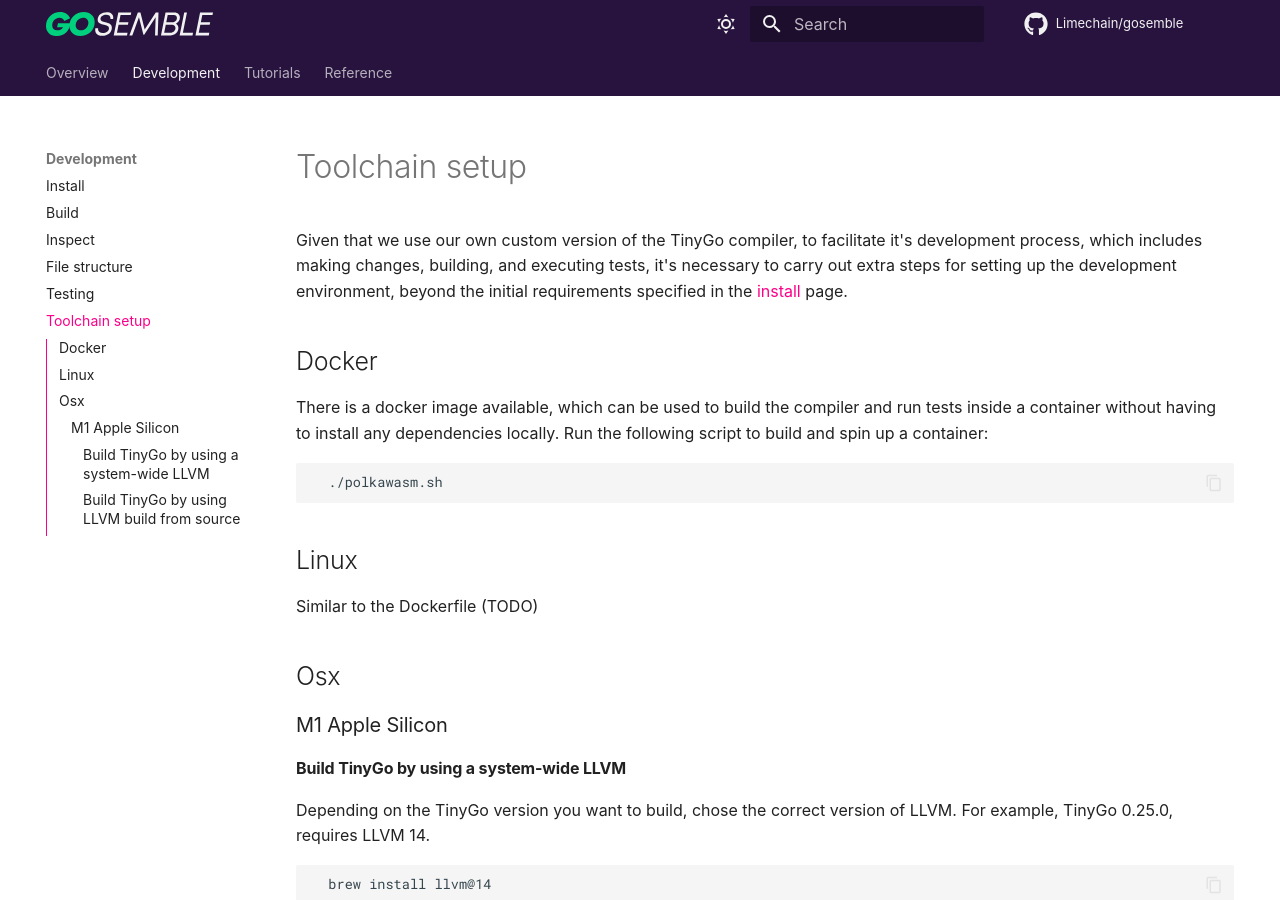
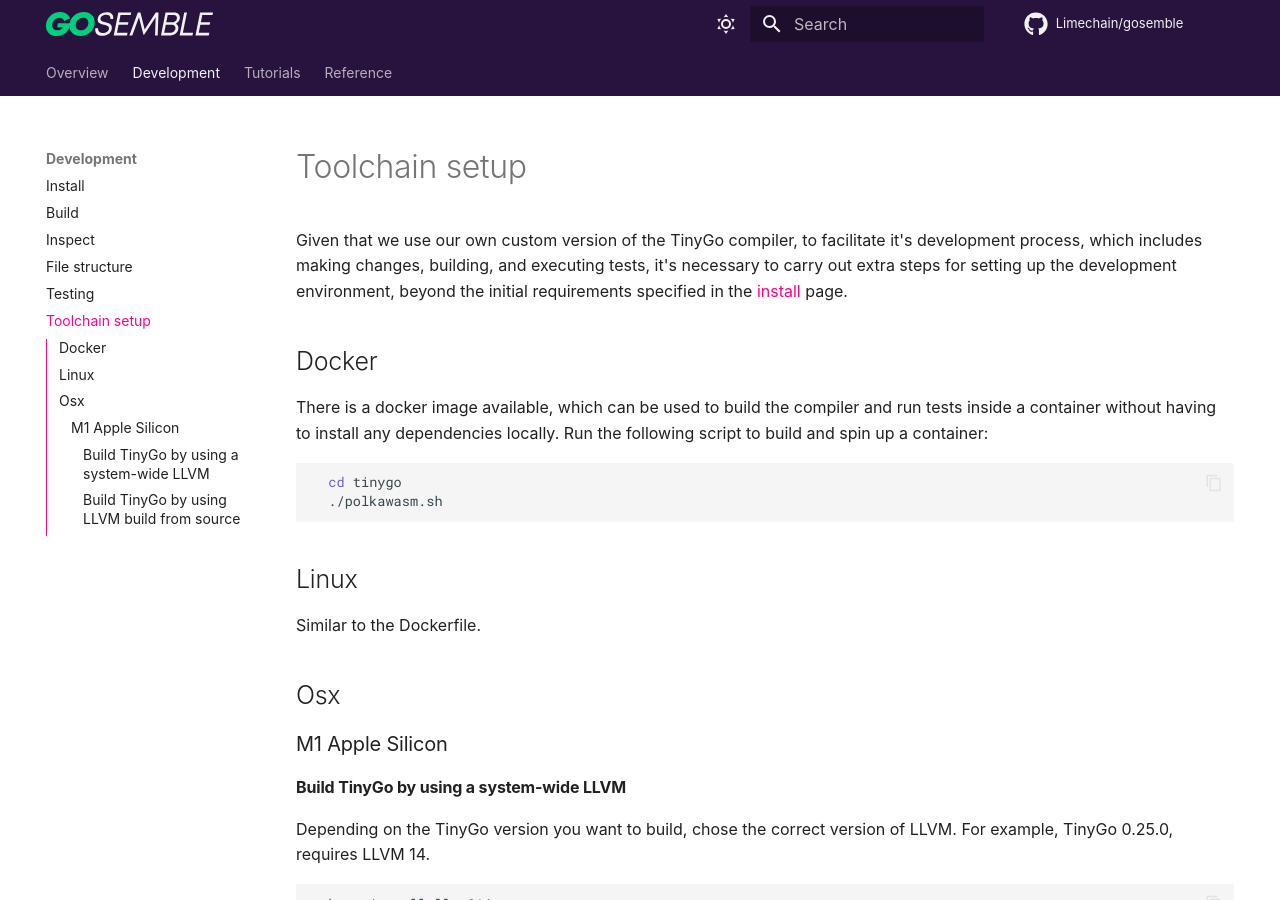
Before and after one commit to LimeChain/gosemble, an MkDocs documentation site: the page built from docs/docs/development/toolchain-setup.md, in a window 1280 px wide and 900 px high. Built offline with MkDocs 1.6.1 and Material for MkDocs 9.7.7, drawn with Linux system fonts in a browser that asks for light colours; some web fonts are replaced; comment, search, counter and statistics services are not loaded.

Commit message:
docs: update

````diff
--- a/docs/docs/development/toolchain-setup.md
+++ b/docs/docs/development/toolchain-setup.md
@@ -11,12 +11,13 @@ There is a docker image available, which can be used to build the compiler and r
 Run the following script to build and spin up a container:
 
 ```sh
+  cd tinygo
   ./polkawasm.sh
 ```
 
 ## Linux
 
-Similar to the Dockerfile (TODO)
+Similar to the Dockerfile.
 
 ## Osx
 ### M1 Apple Silicon
````
